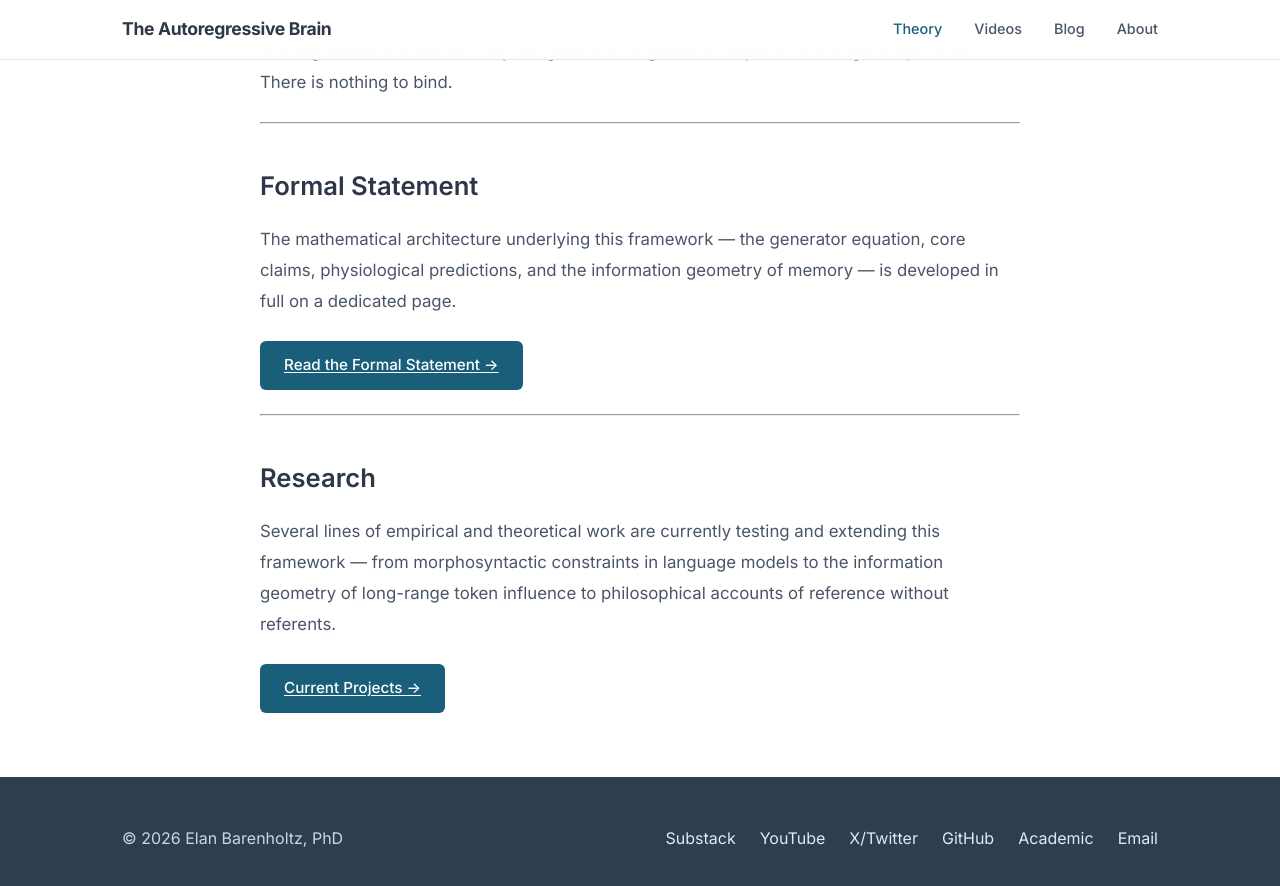
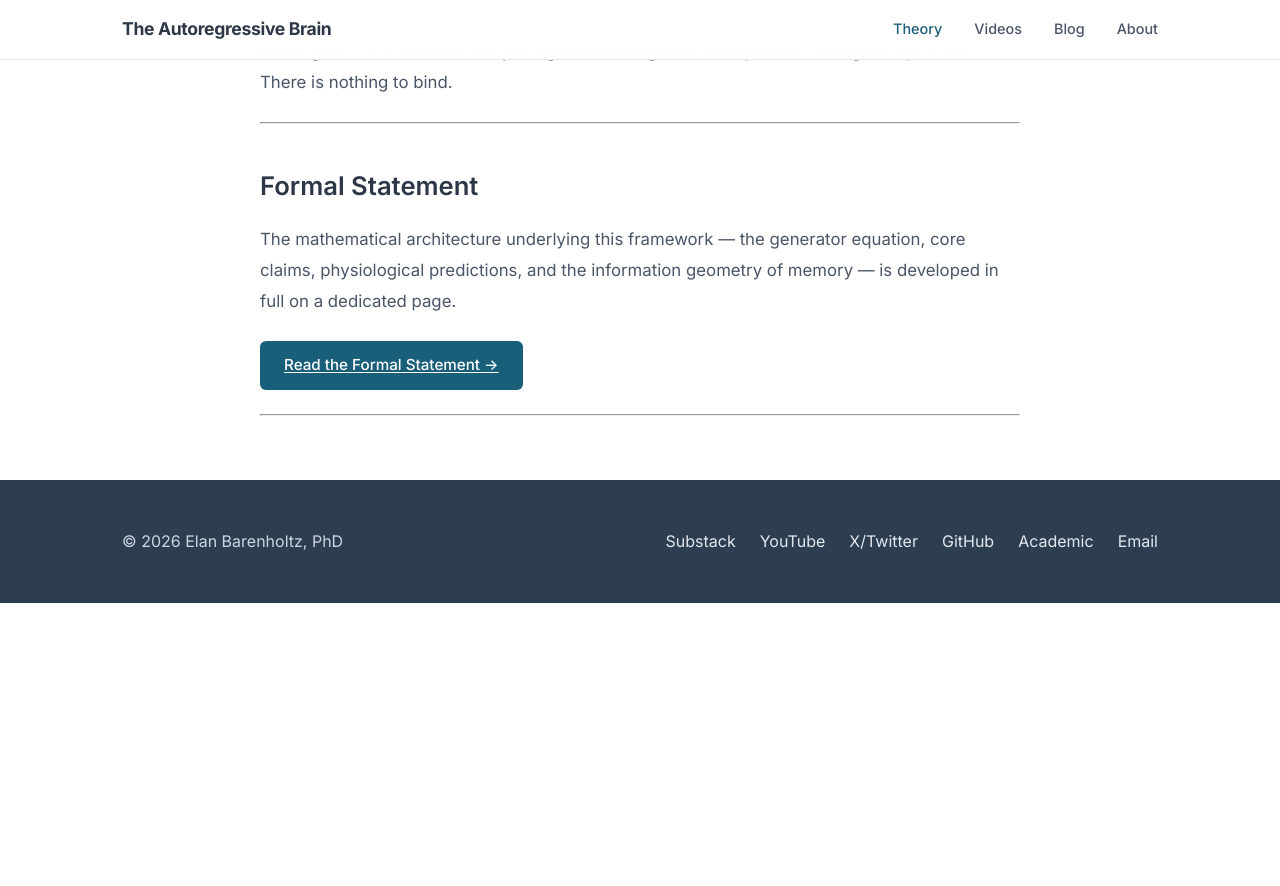
Before and after one commit to elanbarenholtz/elanbarenholtz.github.io, a Jekyll site: the page built from theory.md, in a window 1280 px wide and 900 px high, scrolled down 12053 px. Shown: the top 886 px of the window. Built offline with Jekyll 4.4.1, drawn with Linux system fonts in a browser that asks for light colours; after the commit the page ends 12656 px from its top, so only the background shows below that.

Commit message:
Update theory.md

```diff
--- a/theory.md
+++ b/theory.md
@@ -179,10 +179,4 @@ The mathematical architecture underlying this framework --- the generator equati
 
 ---
 
-## Research
-
-Several lines of empirical and theoretical work are currently testing and extending this framework --- from morphosyntactic constraints in language models to the information geometry of long-range token influence to philosophical accounts of reference without referents.
-
-<a href="/research/" class="btn">Current Projects &rarr;</a>
-
 </div>
```
